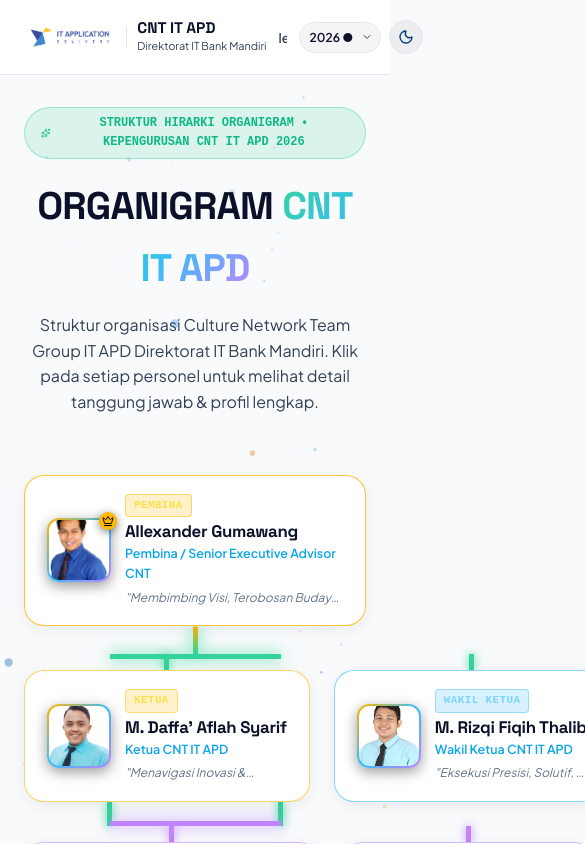
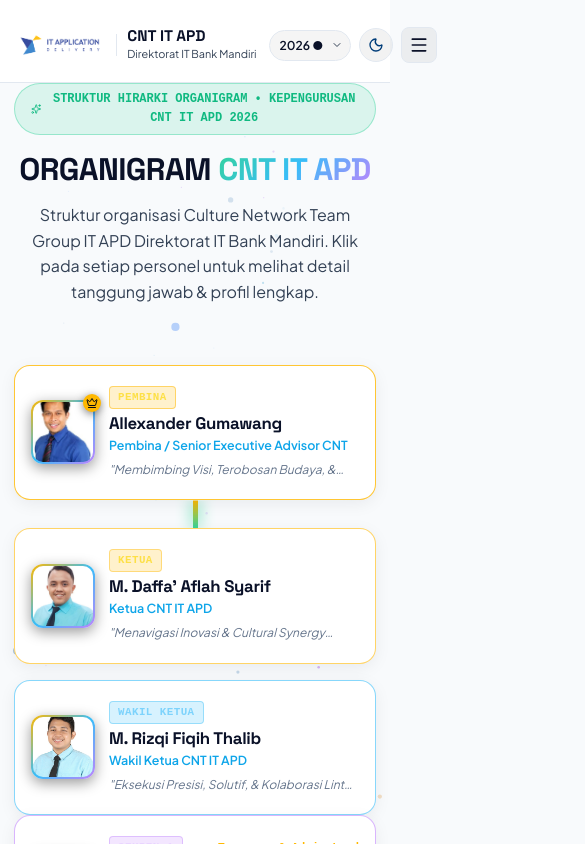
Before and after one commit to gahasapurba/cntitapd-web, a React (Vite) app: page / in a window 390 px wide. Both pictures are taken after a click on the button "Jelajahi Struktur Organisasi". Shown: the top 844 px of the page, 585 px wide, since content can reach past the window. Built offline with nearby package versions, Linux system fonts and the light colour scheme.

Commit message:
feat: make all website sections fully responsive for mobile Safari iPhone 17 Pro Max

```diff
--- a/index.html
+++ b/index.html
@@ -3,7 +3,10 @@
   <head>
     <meta charset="UTF-8" />
     <link rel="icon" type="image/png" href="/assets/CNT_IT_APD_LOGO_SUITE/main-apd-delivery-logomark.png" />
-    <meta name="viewport" content="width=device-width, initial-scale=1.0" />
+    <meta name="viewport" content="width=device-width, initial-scale=1.0, maximum-scale=5.0, viewport-fit=cover" />
+    <meta name="apple-mobile-web-app-capable" content="yes" />
+    <meta name="apple-mobile-web-app-status-bar-style" content="default" />
+    <meta name="theme-color" content="#f8fafc" />
     <title>CNT IT APD — Culture Network Team Group IT Application Delivery</title>
     <meta name="description" content="Portal Resmi Culture Network Team (CNT) Group IT Application Delivery (IT APD) Direktorat IT Bank Mandiri. Membangun sinergi, inovasi, dan budaya kerja unggul." />
     <link rel="preconnect" href="https://fonts.googleapis.com">
--- a/src/components/AdminPortal.jsx
+++ b/src/components/AdminPortal.jsx
@@ -499,10 +499,7 @@ export default function AdminPortal({
             </p>
           </div>
 
-          <form onSubmit={handleCreateGallery} style={{
-            display: 'grid',
-            gridTemplateColumns: '1.2fr 0.8fr',
-            gap: '16px',
+          <form onSubmit={handleCreateGallery} className="admin-form-two-col" style={{
             background: 'rgba(255,255,255,0.03)',
             padding: '20px',
             borderRadius: 'var(--radius-md)',
--- a/src/components/GallerySection.jsx
+++ b/src/components/GallerySection.jsx
@@ -58,16 +58,7 @@ export default function GallerySection({ galleries = [] }) {
         gap: '20px'
       }}>
         {/* Photo Display Window */}
-        <div style={{
-          position: 'relative',
-          height: '460px',
-          borderRadius: 'var(--radius-md)',
-          overflow: 'hidden',
-          background: '#040914',
-          display: 'flex',
-          alignItems: 'center',
-          justifyContent: 'center'
-        }}>
+        <div className="gallery-window">
           <img
             src={activeEvent.photos[currentPhotoIdx] || activeEvent.photos[0]}
             alt={activeEvent.title}
--- a/src/components/KudosSection.jsx
+++ b/src/components/KudosSection.jsx
@@ -129,12 +129,7 @@ export default function KudosSection({ kudosList, onAddKudos }) {
 
       {/* CONTENT: KUDOS */}
       {activeSubTab === 'kudos' && (
-        <div style={{
-          display: 'grid',
-          gridTemplateColumns: '1fr 1.3fr',
-          gap: '36px',
-          alignItems: 'start',
-        }}>
+        <div className="kudos-grid">
           {/* Send Form */}
           <div className="glass-panel" style={{ padding: '32px', border: '1px solid rgba(255,184,0,0.3)' }}>
             <h3 style={{ fontSize: '1.3rem', fontWeight: 800, color: 'var(--text-main)', marginBottom: '8px' }}>
--- a/src/components/Navbar.jsx
+++ b/src/components/Navbar.jsx
@@ -9,7 +9,9 @@ import {
   Image as ImageIcon,
   Sun,
   Moon,
-  ChevronDown
+  ChevronDown,
+  Menu,
+  X
 } from 'lucide-react';
 
 export default function Navbar({
@@ -21,7 +23,22 @@ export default function Navbar({
   theme,
   onToggleTheme
 }) {
+  const [isMobileMenuOpen, setIsMobileMenuOpen] = React.useState(false);
   const isDark = theme === 'dark';
+
+  const navItems = [
+    { id: 'home', label: 'Beranda', icon: Building2 },
+    { id: 'organisasi', label: 'Organisasi', icon: Users },
+    { id: 'program', label: 'Program', icon: Calendar },
+    { id: 'galeri', label: 'Galeri', icon: ImageIcon },
+    { id: 'kudos', label: 'Kudos', icon: MessageSquareHeart },
+    { id: 'assets', label: 'Asset Logo', icon: Download },
+  ];
+
+  const handleSelectTab = (tabId) => {
+    setCurrentTab(tabId);
+    setIsMobileMenuOpen(false);
+  };
 
   return (
     <header style={{
@@ -79,33 +96,24 @@ export default function Navbar({
           </div>
         </div>
 
-        {/* 2. Middle: Navigation Menu Tabs (with Galeri & Compact Spacing) */}
-        <nav style={{
+        {/* 2. Middle: Navigation Menu Tabs (Desktop only) */}
+        <nav className="desktop-nav" style={{
           display: 'flex',
           alignItems: 'center',
           gap: '4px',
           flex: 1,
           justifyContent: 'center',
           minWidth: 0,
-          overflowX: 'auto',
-          scrollbarWidth: 'none',
           padding: '2px 4px'
         }}>
-          {[
-            { id: 'home', label: 'Beranda', icon: Building2 },
-            { id: 'organisasi', label: 'Organisasi', icon: Users },
-            { id: 'program', label: 'Program', icon: Calendar },
-            { id: 'galeri', label: 'Galeri', icon: ImageIcon },
-            { id: 'kudos', label: 'Kudos', icon: MessageSquareHeart },
-            { id: 'assets', label: 'Asset Logo', icon: Download },
-          ].map((tab) => {
+          {navItems.map((tab) => {
             const Icon = tab.icon;
             const isActive = currentTab === tab.id;
 
             return (
               <button
                 key={tab.id}
-                onClick={() => setCurrentTab(tab.id)}
+                onClick={() => handleSelectTab(tab.id)}
                 style={{
                   display: 'flex',
                   alignItems: 'center',
@@ -131,7 +139,7 @@ export default function Navbar({
 
           {/* Highlighted Oprec Button */}
           <button
-            onClick={() => setCurrentTab('oprec')}
+            onClick={() => handleSelectTab('oprec')}
             className={currentTab === 'oprec' ? '' : 'pulse-glow'}
             style={{
               display: 'flex',
@@ -165,7 +173,7 @@ export default function Navbar({
           </button>
         </nav>
 
-        {/* 3. Right: Tenure Selector & Theme Toggle */}
+        {/* 3. Right: Tenure Selector, Theme Toggle & Mobile Burger Button */}
         <div style={{ display: 'flex', alignItems: 'center', gap: '8px', flexShrink: 0 }}>
           <div style={{ position: 'relative' }}>
             <select
@@ -226,8 +234,119 @@ export default function Navbar({
           >
             {isDark ? <Sun size={16} /> : <Moon size={16} />}
           </button>
+
+          {/* Mobile Burger Toggle (Hidden on desktop) */}
+          <button
+            className="mobile-burger-btn"
+            onClick={() => setIsMobileMenuOpen(!isMobileMenuOpen)}
+            aria-label="Buka Menu"
+            style={{
+              width: '36px',
+              height: '36px',
+              borderRadius: 'var(--radius-sm)',
+              background: isMobileMenuOpen
+                ? (isDark ? 'rgba(56, 189, 248, 0.2)' : 'rgba(0, 61, 121, 0.12)')
+                : (isDark ? 'rgba(255, 255, 255, 0.08)' : 'rgba(0, 0, 0, 0.05)'),
+              border: '1px solid var(--border-card)',
+              color: 'var(--text-main)',
+              display: 'none',
+              alignItems: 'center',
+              justifyContent: 'center',
+              cursor: 'pointer',
+              transition: 'all 0.2s ease'
+            }}
+          >
+            {isMobileMenuOpen ? <X size={20} /> : <Menu size={20} />}
+          </button>
         </div>
       </div>
+
+      {/* Mobile Drawer Menu */}
+      {isMobileMenuOpen && (
+        <div className="mobile-nav-drawer" style={{
+          position: 'absolute',
+          top: '100%',
+          left: 0,
+          right: 0,
+          background: 'var(--bg-nav)',
+          backdropFilter: 'blur(20px)',
+          WebkitBackdropFilter: 'blur(20px)',
+          borderBottom: '2px solid var(--mandiri-gold)',
+          boxShadow: '0 20px 30px rgba(0, 0, 0, 0.25)',
+          padding: '16px 20px 24px 20px',
+          display: 'flex',
+          flexDirection: 'column',
+          gap: '8px',
+          maxHeight: 'calc(100vh - 80px)',
+          overflowY: 'auto'
+        }}>
+          {navItems.map((tab) => {
+            const Icon = tab.icon;
+            const isActive = currentTab === tab.id;
+
+            return (
+              <button
+                key={tab.id}
+                onClick={() => handleSelectTab(tab.id)}
+                style={{
+                  display: 'flex',
+                  alignItems: 'center',
+                  gap: '12px',
+                  padding: '12px 16px',
+                  borderRadius: 'var(--radius-md)',
+                  background: isActive ? (isDark ? 'rgba(56, 189, 248, 0.2)' : 'rgba(0, 61, 121, 0.1)') : 'transparent',
+                  color: isActive ? (isDark ? 'var(--mandiri-gold)' : 'var(--mandiri-blue)') : 'var(--text-main)',
+                  border: isActive ? '1px solid var(--border-card-hover)' : '1px solid transparent',
+                  fontWeight: isActive ? 800 : 600,
+                  fontSize: '0.95rem',
+                  cursor: 'pointer',
+                  textAlign: 'left',
+                  width: '100%'
+                }}
+              >
+                <Icon size={18} color={isActive ? (isDark ? 'var(--mandiri-gold)' : 'var(--mandiri-blue)') : 'var(--text-muted)'} />
+                <span>{tab.label}</span>
+              </button>
+            );
+          })}
+
+          {/* Oprec in Mobile Menu */}
+          <button
+            onClick={() => handleSelectTab('oprec')}
+            style={{
+              display: 'flex',
+              alignItems: 'center',
+              justifyContent: 'space-between',
+              gap: '10px',
+              padding: '13px 16px',
+              borderRadius: 'var(--radius-md)',
+              background: currentTab === 'oprec'
+                ? 'var(--mandiri-gold)'
+                : (isDark ? 'rgba(255, 184, 0, 0.2)' : '#fef3c7'),
+              color: currentTab === 'oprec' ? '#040914' : '#b45309',
+              border: '1.5px solid var(--mandiri-gold)',
+              fontWeight: 800,
+              fontSize: '0.95rem',
+              cursor: 'pointer',
+              marginTop: '4px',
+              width: '100%'
+            }}
+          >
+            <div style={{ display: 'flex', alignItems: 'center', gap: '10px' }}>
+              <UserPlus size={18} />
+              <span>Open Recruitment {activeTenure.code}</span>
+            </div>
+            <span style={{
+              fontSize: '0.68rem',
+              background: '#b45309',
+              color: '#ffffff',
+              padding: '2px 8px',
+              borderRadius: '4px',
+              fontWeight: 800
+            }}>OPEN</span>
+          </button>
+        </div>
+      )}
     </header>
   );
 }
--- a/src/components/OrganizationSection.jsx
+++ b/src/components/OrganizationSection.jsx
@@ -70,7 +70,7 @@ export default function OrganizationSection({ activeTenure, divisions, members }
         {/* LEVEL 2: KETUA & WAKIL (Side by Side) */}
         <div style={{ position: 'relative', width: '100%', maxWidth: '820px' }}>
           {/* Horizontal Bridge between Ketua & Wakil */}
-          <div style={{
+          <div className="org-tree-line" style={{
             position: 'absolute',
             top: 0,
             left: '25%',
@@ -81,16 +81,10 @@ export default function OrganizationSection({ activeTenure, divisions, members }
             zIndex: 1
           }} />
 
-          <div style={{
-            display: 'grid',
-            gridTemplateColumns: 'repeat(2, 1fr)',
-            gap: '24px',
-            position: 'relative',
-            zIndex: 10
-          }}>
+          <div className="org-level-2">
             {inti.slice(0, 2).map((person) => (
               <div key={person.id} style={{ display: 'flex', flexDirection: 'column', alignItems: 'center' }}>
-                <div style={{ width: '5px', height: '16px', background: '#34d399', boxShadow: '0 0 10px #34d399' }} />
+                <div className="org-tree-line" style={{ width: '5px', height: '16px', background: '#34d399', boxShadow: '0 0 10px #34d399' }} />
                 <div style={{ width: '100%' }}>
                   <CrewMemberCard member={person} onClick={() => handleMemberClick(person)} />
                 </div>
@@ -100,7 +94,7 @@ export default function OrganizationSection({ activeTenure, divisions, members }
         </div>
 
         {/* CONNECTING LINE 2 (Ketua & Wakil down to Sekben) */}
-        <div style={{ position: 'relative', width: '100%', maxWidth: '820px', display: 'flex', flexDirection: 'column', alignItems: 'center', zIndex: 1 }}>
+        <div className="org-tree-line" style={{ position: 'relative', width: '100%', maxWidth: '820px', display: 'flex', flexDirection: 'column', alignItems: 'center', zIndex: 1 }}>
           <div style={{ width: '100%', display: 'grid', gridTemplateColumns: 'repeat(2, 1fr)' }}>
             <div style={{ display: 'flex', justifyContent: 'center' }}>
               <div style={{ width: '5px', height: '24px', background: '#34d399', boxShadow: '0 0 10px #34d399' }} />
@@ -115,10 +109,10 @@ export default function OrganizationSection({ activeTenure, divisions, members }
 
         {/* LEVEL 3: SEKBEN 1 & SEKBEN 2 */}
         <div style={{ position: 'relative', width: '100%', maxWidth: '820px', zIndex: 10 }}>
-          <div style={{ display: 'grid', gridTemplateColumns: 'repeat(2, 1fr)', gap: '24px' }}>
+          <div className="org-level-3">
             {inti.slice(2, 4).map((person) => (
               <div key={person.id} style={{ display: 'flex', flexDirection: 'column', alignItems: 'center' }}>
-                <div style={{ width: '5px', height: '16px', background: '#c084fc', boxShadow: '0 0 10px #c084fc' }} />
+                <div className="org-tree-line" style={{ width: '5px', height: '16px', background: '#c084fc', boxShadow: '0 0 10px #c084fc' }} />
                 <div style={{ width: '100%' }}>
                   <CrewMemberCard member={person} onClick={() => handleMemberClick(person)} />
                 </div>
@@ -128,7 +122,7 @@ export default function OrganizationSection({ activeTenure, divisions, members }
         </div>
 
         {/* 4-WAY DISTRIBUTOR TREE LINE (Sekben down to 4 Pimpro) */}
-        <div style={{ width: '100%', maxWidth: '1040px', display: 'flex', flexDirection: 'column', alignItems: 'center', zIndex: 1 }}>
+        <div className="org-tree-line" style={{ width: '100%', maxWidth: '1040px', display: 'flex', flexDirection: 'column', alignItems: 'center', zIndex: 1 }}>
           <div style={{ width: '75%', display: 'grid', gridTemplateColumns: 'repeat(2, 1fr)' }}>
             <div style={{ display: 'flex', justifyContent: 'center' }}>
               <div style={{ width: '5px', height: '24px', background: '#c084fc', boxShadow: '0 0 10px #c084fc' }} />
--- a/src/components/RecruitmentSection.jsx
+++ b/src/components/RecruitmentSection.jsx
@@ -88,11 +88,7 @@ export default function RecruitmentSection({
       </div>
 
       {/* 2. TIMELINE & BENEFITS */}
-      <div style={{
-        display: 'grid',
-        gridTemplateColumns: '1.1fr 0.9fr',
-        gap: '32px',
-      }}>
+      <div className="mobile-stack-grid">
         {/* Timeline */}
         <div className="glass-panel" style={{ padding: '32px', border: '1px solid rgba(255, 184, 0, 0.3)' }}>
           <div style={{ display: 'flex', alignItems: 'center', gap: '10px', marginBottom: '20px' }}>
@@ -276,7 +272,7 @@ export default function RecruitmentSection({
 
               <form onSubmit={handleSubmit} style={{ display: 'flex', flexDirection: 'column', gap: '20px' }}>
                 {/* Row 1: Name & NIP */}
-                <div style={{ display: 'grid', gridTemplateColumns: '1.2fr 0.8fr', gap: '16px' }}>
+                <div className="mobile-two-col">
                   <div>
                     <label style={{ fontSize: '0.8rem', color: 'var(--text-muted)', display: 'block', marginBottom: '6px' }}>
                       Nama Lengkap *
@@ -325,7 +321,7 @@ export default function RecruitmentSection({
                 </div>
 
                 {/* Row 2: Unit Squad & Email */}
-                <div style={{ display: 'grid', gridTemplateColumns: '1fr 1fr', gap: '16px' }}>
+                <div className="mobile-two-col">
                   <div>
                     <label style={{ fontSize: '0.8rem', color: 'var(--text-muted)', display: 'block', marginBottom: '6px' }}>
                       Departemen / Squad di IT APD *
@@ -398,7 +394,7 @@ export default function RecruitmentSection({
                 </div>
 
                 {/* Division Choices */}
-                <div style={{ display: 'grid', gridTemplateColumns: '1fr 1fr', gap: '16px' }}>
+                <div className="mobile-two-col">
                   <div>
                     <label style={{ fontSize: '0.8rem', color: 'var(--text-muted)', display: 'block', marginBottom: '6px' }}>
                       Pilihan Divisi Utama (Prioritas 1) *
--- a/src/index.css
+++ b/src/index.css
@@ -184,3 +184,172 @@ select option {
 .pulse-glow {
   animation: pulseGlow 3s infinite ease-in-out;
 }
+
+/* ==========================================================
+   MOBILE RESPONSIVENESS & SAFARI IPHONE 17 PRO MAX ADAPTATIONS
+   ========================================================== */
+
+/* 1. Header & Navigation Mobile Queries */
+.desktop-nav {
+  display: flex !important;
+}
+
+.mobile-burger-btn {
+  display: none !important;
+}
+
+/* 2. Responsive Layout Utilities */
+.mobile-two-col {
+  display: grid;
+  grid-template-columns: 1fr 1fr;
+  gap: 16px;
+}
+
+.mobile-stack-grid {
+  display: grid;
+  grid-template-columns: 1.1fr 0.9fr;
+  gap: 32px;
+}
+
+.kudos-grid {
+  display: grid;
+  grid-template-columns: 1fr 1.3fr;
+  gap: 36px;
+  align-items: start;
+}
+
+.gallery-window {
+  position: relative;
+  height: 460px;
+  border-radius: var(--radius-md);
+  overflow: hidden;
+  background: #040914;
+  display: flex;
+  align-items: center;
+  justify-content: center;
+}
+
+.org-level-2 {
+  display: grid;
+  grid-template-columns: repeat(2, 1fr);
+  gap: 24px;
+  position: relative;
+  z-index: 10;
+}
+
+.org-level-3 {
+  display: grid;
+  grid-template-columns: repeat(2, 1fr);
+  gap: 24px;
+}
+
+.org-tree-line {
+  display: block;
+}
+
+.admin-form-two-col {
+  display: grid;
+  grid-template-columns: 1.2fr 0.8fr;
+  gap: 16px;
+}
+
+/* TABLET & MOBILE (< 868px) */
+@media screen and (max-width: 868px) {
+  .desktop-nav {
+    display: none !important;
+  }
+
+  .mobile-burger-btn {
+    display: flex !important;
+  }
+
+  .container {
+    padding: 0 16px !important;
+  }
+
+  .kudos-grid {
+    grid-template-columns: 1fr !important;
+    gap: 24px !important;
+  }
+
+  .mobile-stack-grid {
+    grid-template-columns: 1fr !important;
+    gap: 20px !important;
+  }
+
+  .gallery-window {
+    height: 300px !important;
+  }
+
+  .admin-form-two-col {
+    grid-template-columns: 1fr !important;
+  }
+}
+
+/* MOBILE SCREEN OPTIMIZATION (iPhone 17 Pro Max ~ 440px viewport & smaller) */
+@media screen and (max-width: 640px) {
+  :root {
+    --radius-lg: 16px;
+  }
+
+  body {
+    -webkit-text-size-adjust: 100%;
+    text-size-adjust: 100%;
+  }
+
+  .container {
+    padding-left: max(14px, env(safe-area-inset-left)) !important;
+    padding-right: max(14px, env(safe-area-inset-right)) !important;
+  }
+
+  /* Safe Area insets for Safari iPhone notch & home indicator */
+  header {
+    padding-top: max(8px, env(safe-area-inset-top));
+  }
+
+  footer {
+    padding-bottom: max(24px, calc(16px + env(safe-area-inset-bottom))) !important;
+  }
+
+  /* Organigram Hierarchy tree adjustments on mobile */
+  .org-level-2, .org-level-3 {
+    grid-template-columns: 1fr !important;
+    gap: 16px !important;
+  }
+
+  .org-tree-line {
+    display: none !important;
+  }
+
+  /* Form two-column inputs stack gracefully */
+  .mobile-two-col {
+    grid-template-columns: 1fr !important;
+    gap: 12px !important;
+  }
+
+  /* Carousel size adjust for vertical mobile screens */
+  .gallery-window {
+    height: 240px !important;
+  }
+
+  /* Typography adjustments to prevent awkward wraps */
+  h1 {
+    font-size: clamp(1.8rem, 8vw, 2.6rem) !important;
+    line-height: 1.18 !important;
+  }
+
+  h2 {
+    font-size: clamp(1.4rem, 6vw, 1.8rem) !important;
+  }
+
+  /* General glass panel mobile padding */
+  .glass-panel {
+    padding: 20px 16px !important;
+  }
+
+  /* Make sure modal fits screen comfortably with margins */
+  .modal-container {
+    padding: 16px 12px !important;
+    max-height: 94vh !important;
+  }
+}
```
